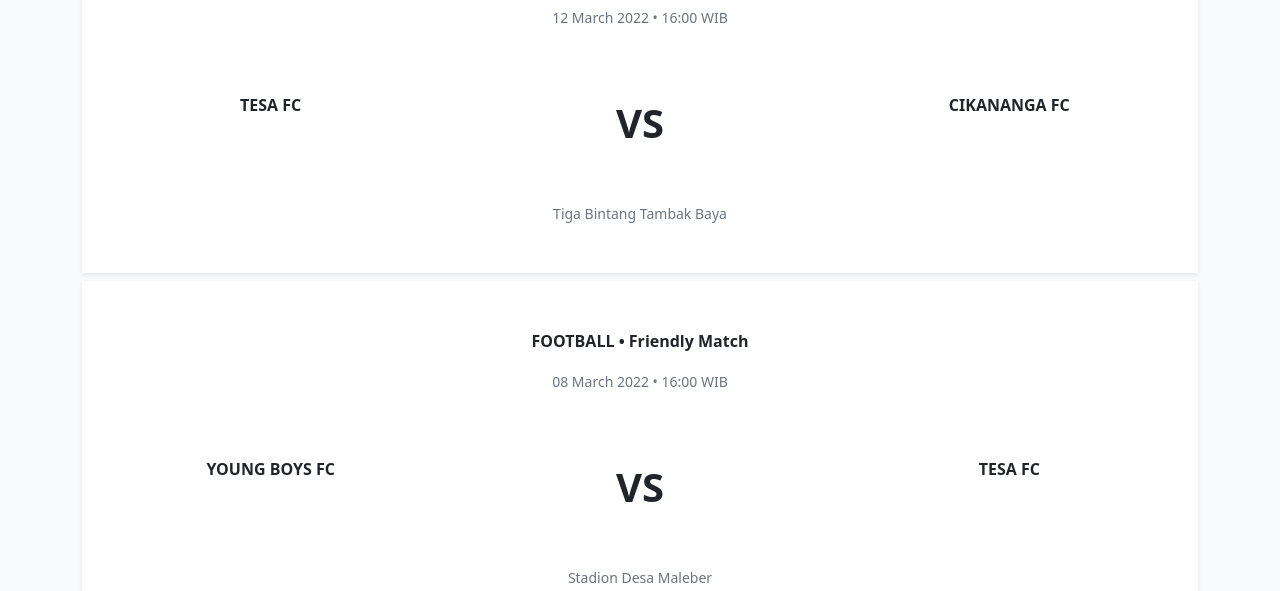
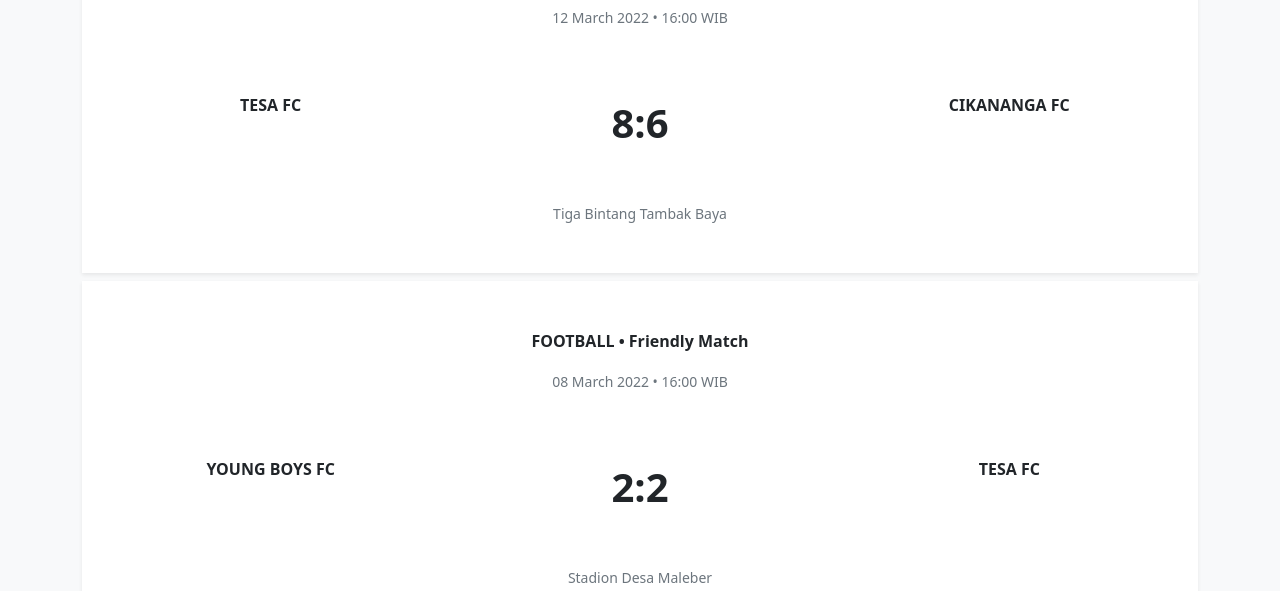
Before and after one commit to tesafc/www2, a Jekyll site: the page built from matches.html, in a window 1280 px wide and 900 px high, scrolled down 1194 px. Shown: the part 165-756 px from the top of the window. Built offline with Jekyll 4.4.1, drawn with Linux system fonts in a browser that asks for light colours.

Commit message:
Update matches.html

```diff
--- a/matches.html
+++ b/matches.html
@@ -19,7 +19,7 @@ image:
             <p class="card-text text-center text-capitalize text-secondary"><small>{{ item.date | date: "%d %B %Y • %R" | append: " WIB" }}</small></p>
             <div class="row row-cols-3 text-center text-uppercase fw-bolder py-5">
               <div class="col fs-6">{{ item.home }}</div>
-              {% if item.status == "done" %}
+              {% if item.status == "last match" %}
               <div class="col fs-1">{{ item.result }}</div>
                 {% else %}
               <div class="col fs-1">vs</div>
```
